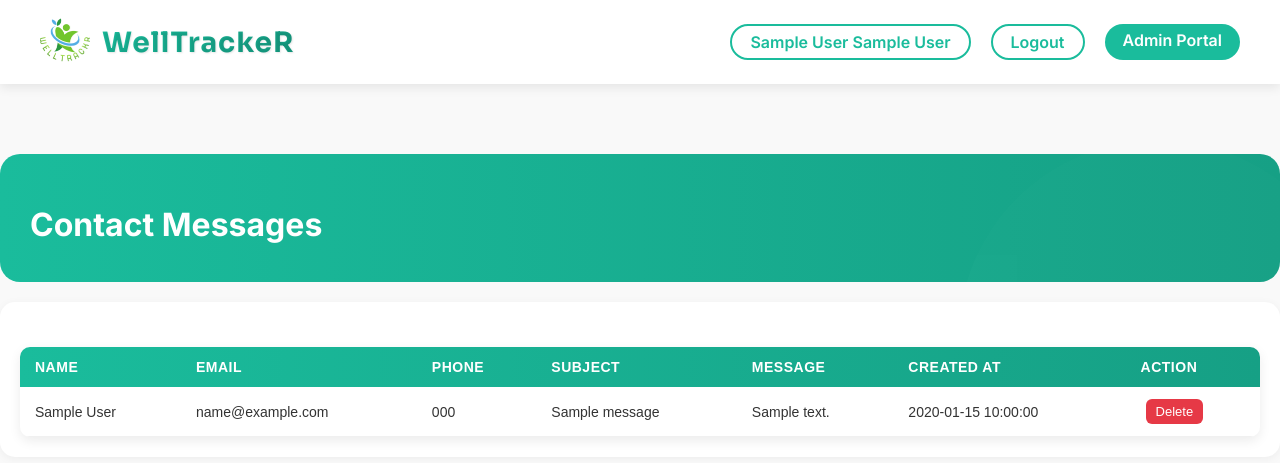
After one commit to sankajithdjinasena/WelltackerR, a PHP site: page /view_contact_messages.php in a window 1280 px wide. The commit adds this page. Shown: the top 463 px of the page. Run offline with PHP 8.4, Linux system fonts and the light colour scheme; the visitor is signed in with stand-in values (Sample User, id 1); tables that the repository leaves empty or names only in its code hold one stand-in row (values such as "Sample post").

Commit message:
admin contact message

```diff
--- /dev/null
+++ b/view_contact_messages.php
@@ -0,0 +1,106 @@
+<?php
+include 'config.php';
+session_start();
+
+// Only Admin can access
+if (!isset($_SESSION['role']) || $_SESSION['role'] !== 'Admin') {
+    header("Location: admin_portal.php");
+    exit();
+}
+
+// Fetch all contact messages
+$sql = "SELECT * FROM contact_messages ORDER BY created_at DESC";
+$result = $conn->query($sql);
+?>
+<!DOCTYPE html>
+<html lang="en">
+<head>
+<meta charset="UTF-8">
+<meta name="viewport" content="width=device-width, initial-scale=1.0">
+<title>WellTrackeR | Contact Messages</title>
+<link rel="stylesheet" href="css/style.css">
+<link rel="stylesheet" href="css/patient.css">
+<link rel="stylesheet" href="css/doctor_review.css"> <!-- reuse table styles -->
+<script src="https://code.jquery.com/jquery-3.6.0.min.js"></script>
+
+</head>
+<body>
+<nav>
+    <div class="nav-header">
+        <div class="nav-logo"><img src="image/Logo_R.png" alt="Logo"></div>
+        <div class="nav-title">
+            <h1>WellTrackeR</h1>
+        </div>
+    </div>
+    <i class='bx bx-menu menu-toggle'></i>
+    <div class="nav-links">
+        <a href="" class="login-btn"><?php echo $_SESSION["first_name"] . " " . $_SESSION["last_name"] ?></a>
+        <a href="logout.php" class="login-btn">Logout</a>
+        <a href="admin_portal.php" class="register-btn">Admin Portal</a>
+    </div>
+</nav>
+
+<div class="patient-portal-container">
+    <div class="patient-portal-header">
+        <h1>Contact Messages</h1>
+    </div>
+
+    <div class="quick-actions">
+        <table class="doctor-table">
+            <thead>
+                <tr>
+                    <th>Name</th>
+                    <th>Email</th>
+                    <th>Phone</th>
+                    <th>Subject</th>
+                    <th>Message</th>
+                    <th>Created At</th>
+                    <th>Action</th>
+                </tr>
+            </thead>
+            <tbody>
+                <?php if ($result && $result->num_rows > 0): ?>
+                    <?php while($row = $result->fetch_assoc()): ?>
+                        <tr id="row-<?php echo $row['id']; ?>">
+                            <td><?php echo htmlspecialchars($row['first_name'] . ' ' . $row['last_name']); ?></td>
+                            <td><?php echo htmlspecialchars($row['email']); ?></td>
+                            <td><?php echo htmlspecialchars($row['phone']); ?></td>
+                            <td><?php echo htmlspecialchars($row['subject']); ?></td>
+                            <td><?php echo htmlspecialchars($row['message']); ?></td>
+                            <td><?php echo htmlspecialchars($row['created_at']); ?></td>
+                            <td>
+                                <button class="delete-btn" data-id="<?php echo $row['id']; ?>">Delete</button>
+                            </td>
+                        </tr>
+                    <?php endwhile; ?>
+                <?php else: ?>
+                    <tr><td colspan="7">No contact messages found.</td></tr>
+                <?php endif; ?>
+            </tbody>
+        </table>
+    </div>
+</div>
+
+<script>
+// Delete contact message
+$(".delete-btn").click(function() {
+    if(!confirm("Are you sure you want to delete this message?")) return;
+    var id = $(this).data("id");
+    var row = $("#row-" + id);
+
+    $.ajax({
+        url: "delete_contact_message.php",
+        type: "POST",
+        data: { id: id },
+        success: function(res) {
+            alert("Message deleted successfully.");
+            row.remove();
+        },
+        error: function() {
+            alert("Failed to delete message.");
+        }
+    });
+});
+</script>
+</body>
+</html>
```
Also changed, not shown: admin_portal.php (+1 -12 lines).
